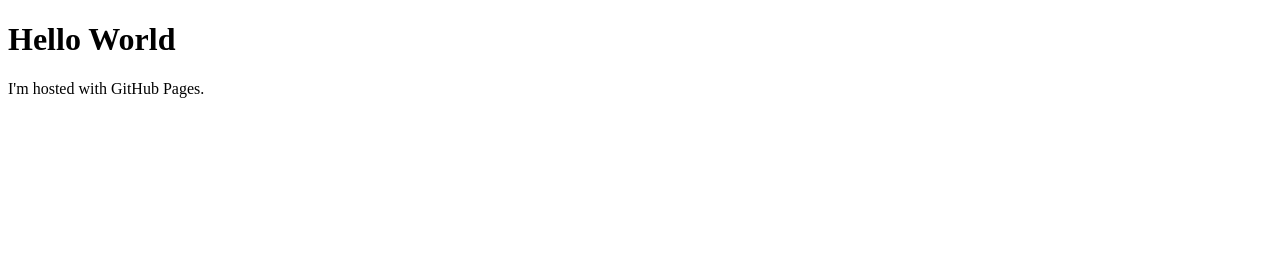
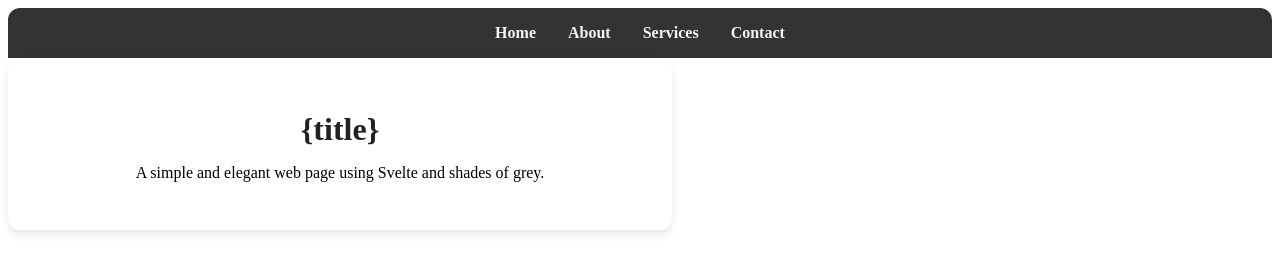
Before and after one commit to JanPrsala/JanPrsala.github.io, a plain HTML site: page index.html in a window 1280 px wide. Drawn offline with Linux system fonts and the light colour scheme.

Commit message:
Update index.html

```diff
--- a/index.html
+++ b/index.html
@@ -1,7 +1,73 @@
-<!DOCTYPE html>
-<html>
-<body>
-<h1>Hello World</h1>
-<p>I'm hosted with GitHub Pages.</p>
-</body>
-</html>
+<script>
+  // Declare a reactive variable to hold the page title
+  let title = "Test page with Svelte";
+</script>
+
+<style>
+  /* Global styles for the body */
+  :global(body) {
+    background-color: #f5f5f5; /* Light grey background */
+    color: #333; /* Dark grey text color */
+    font-family: sans-serif; /* Use a clean, modern font */
+    display: flex;
+    justify-content: center;
+    align-items: center;
+    height: 100vh; /* Full viewport height */
+    margin: 0; /* Remove default margin */
+  }
+
+  /* Container styles for the main content */
+  .container {
+    background: #ffffff; /* White background for contrast */
+    padding: 2rem;
+    border-radius: 12px; /* Rounded corners for a modern look */
+    box-shadow: 0 4px 10px rgba(0, 0, 0, 0.1); /* Soft shadow for depth */
+    text-align: center;
+    width: 80%;
+    max-width: 600px; /* Keep content centered and readable */
+  }
+
+  /* Styling for the main heading */
+  h1 {
+    color: #222; /* Slightly darker grey for better visibility */
+    margin-bottom: 0.5rem; /* Space below the title */
+  }
+
+  /* Navigation bar styles */
+  nav {
+    background: #333; /* Dark grey navigation bar */
+    padding: 1rem;
+    display: flex;
+    justify-content: center; /* Center the navigation links */
+    border-radius: 12px 12px 0 0; /* Rounded corners on the top */
+  }
+
+  /* Styling for navigation links */
+  nav a {
+    color: #f5f5f5; /* Light text for contrast */
+    text-decoration: none; /* Remove underlines */
+    margin: 0 1rem; /* Spacing between links */
+    font-weight: bold; /* Make links stand out */
+  }
+
+  /* Hover effect for navigation links */
+  nav a:hover {
+    color: #bbb; /* Light grey hover effect */
+  }
+</style>
+
+<main>
+  <!-- Navigation bar with links -->
+  <nav>
+    <a href="index.html">Home</a>
+    <a href="about.html">About</a>
+    <a href="#">Services</a>
+    <a href="#">Contact</a>
+  </nav>
+
+  <!-- Main content container -->
+  <div class="container">
+    <h1>{title}</h1> <!-- Display the dynamic title -->
+    <p>A simple and elegant web page using Svelte and shades of grey.</p>
+  </div>
+</main>
```
